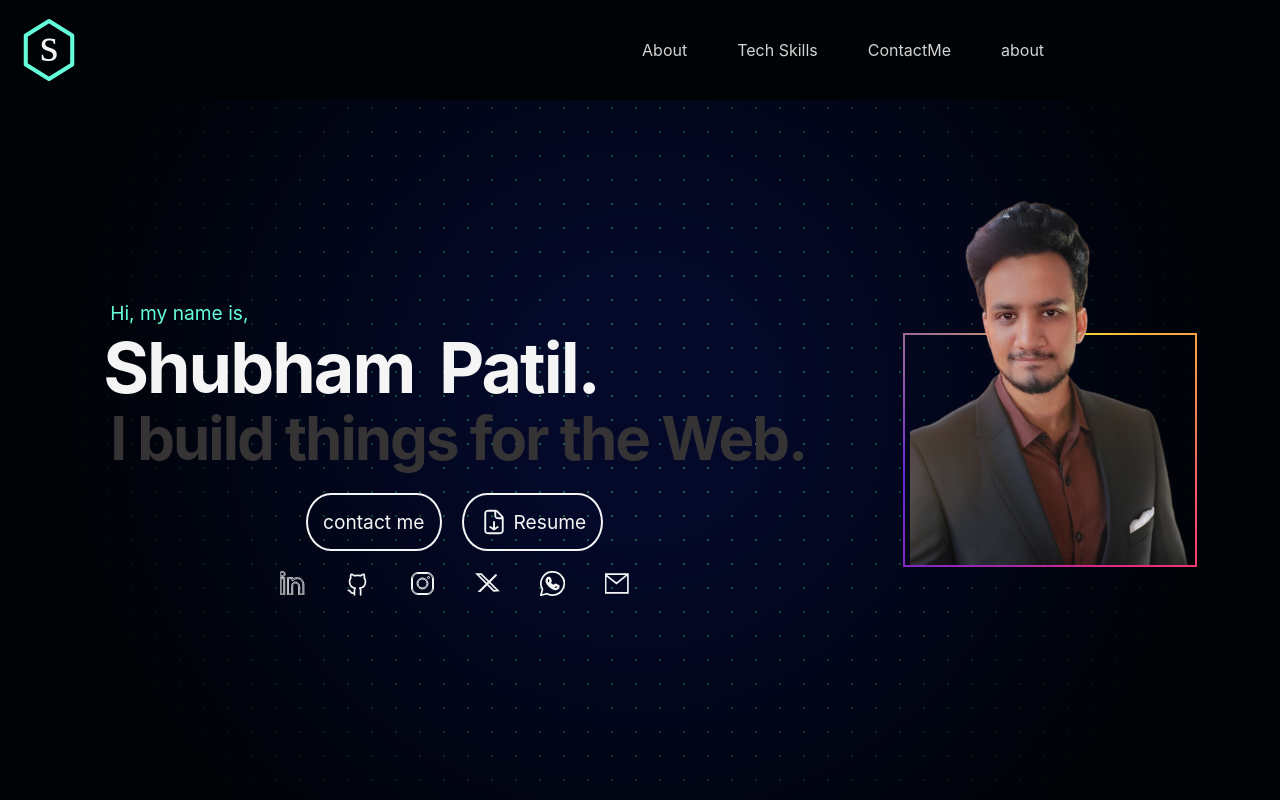
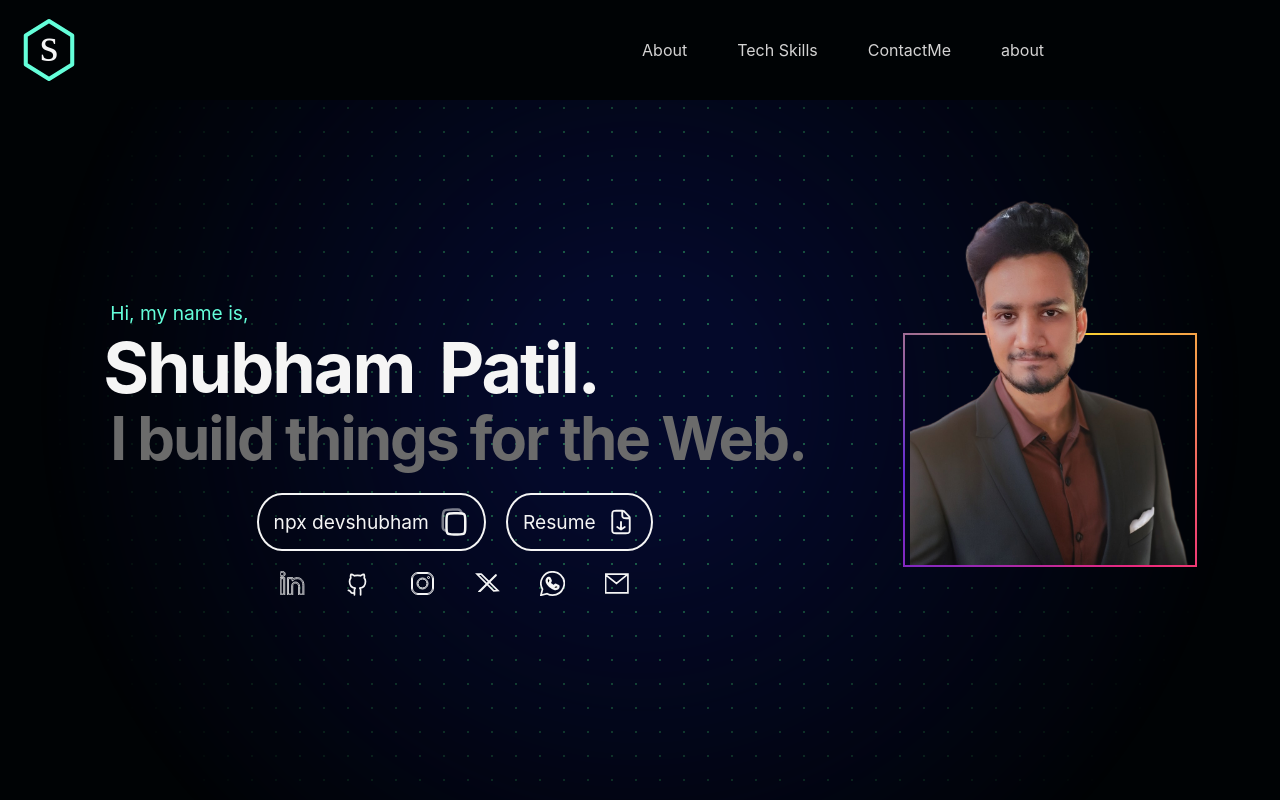
Before and after one commit to DevShubhamPatil/Devshubham, a React (Create React App) app: page / in a window 1280 px wide. Shown: the top 800 px of the page. Built offline with nearby package versions, Linux system fonts and the light colour scheme.

Commit message:
changed Contactme btn to copy my cli button

```diff
--- a/src/App.css
+++ b/src/App.css
@@ -4,7 +4,7 @@
     /* --background-color : black; */
     --background-color : rgb(21,19,18);
     --text_color: whitesmoke;
-    --subheading-color: rgb(53,51,52);
+    --subheading-color:rgb(107, 107, 107);
     --normal_txt-color: lightgray;
     --shadow-color:whitesmoke;
     /* --highlight-color:rgb(243, 201, 87); */
@@ -14,7 +14,7 @@
     /* --highlight-color: linear-gradient(115deg, #f9ce34, #ee2a7b, #6228d7); */
     /* --highlight-color:rgb(244, 108, 57); */
     /* --highlight-color:rgb(168, 124, 124); */
-
+    --visibility:hidden;
     /* --shadow-color:rgb(128, 99, 99); */
 }
 
@@ -24,7 +24,7 @@
     position: fixed;
     top: 0;
     left: 0;
-    background: hsl(232, 82%, 9%) ;
+    background: hsl(232, 82%, 9%);
     background-image:radial-gradient(#227855 .5px, transparent 1.5px);
     background-size: 1.5rem 1.5rem;
     mask-image: radial-gradient(600px, rgb(0, 0, 0) 20%, rgba(0, 0, 0, 0) 100%);
--- a/src/components/Home/index.css
+++ b/src/components/Home/index.css
@@ -112,7 +112,7 @@
     width: 30px;
     height: 30px;
     display: flex;
-    margin: 5px 5px 0 0;
+    margin: 5px 0 0  10px;
     padding: 5px 0;
 
 
@@ -143,12 +143,50 @@
     fill: none;
 }
 
-.SVGs:hover:not(#resume) {
+.SVGs:hover:not(#resume,#copy) {
     transform: scale(1.2);
     stroke: var(--highlight-color);
 }
+#copybtn{
+    position: relative;
+}
+#copybtn::before{
+    font-family: 'Calibre', 'Inter', 'San Francisco', 'SF Pro Text', -apple-system, system-ui, sans-serif;
+    content: 'Now paste in your Terminal and hit Enter';
+    color: black;
+    position: absolute;
+    left: 50%;
+    transform: translateX(-50%);
+    top: -120%;
+    width: 150%;
+    height: fit-content;
+    text-align: center;
+    padding: 7px;
+    border-radius: 5%/50%;
+    box-shadow: 0 0 50px 15px;
+    background-color: #f9ce34;
+    visibility:var(--visibility);
+}
+#copybtn::after{
+    content: '';
+    position: absolute;
+    top: -54%;
+    left: 50%;
+    transform: translateX(-50%);
+    height: 20px ;
+    width: 40px;
+    border-radius: 8px;
+    background-image: linear-gradient( 135deg, #f9ce34 68%, transparent 68% , transparent);
+    mask-image: linear-gradient( -135deg, #f9ce34 68%, transparent 68% , transparent);
+    visibility:hidden;
+    visibility:var(--visibility) ;
+
+}
 
 @media (max-width:1176px) {
+    #copybtn{
+    display: flex;
+    }
     .name {
         font-size: 40px;
         line-height: 35px;
@@ -162,6 +200,7 @@
 }
 
 @media (max-width:825px) {
+
     .container {
         flex-direction: column-reverse;
         justify-content: center;
@@ -192,7 +231,7 @@
     }
 
     .btntxt {
-        font-size: 4.5vw;
+        font-size: 30px;
     }
 
     .MyLinks {
--- a/src/components/Home/index.jsx
+++ b/src/components/Home/index.jsx
@@ -1,11 +1,20 @@
-
-import { Link } from 'react-scroll'
 import './index.css'
 import Me from '../imgs/myimg.png'
 
-import { LinkdInSVG, GitHubSVG, InstaSVG, xsvg, WhatsAppSVG, eMailSVG, fileDownload } from '../svg'
+import { LinkdInSVG, GitHubSVG, InstaSVG, xsvg, WhatsAppSVG, eMailSVG, fileDownload, copy } from '../svg'
+import client from 'react-dom/client'
+import { useState } from 'react'
 const Home = (props) => {
 
+const handlecopy =(event)=>{
+    console.log('handlecopy')
+    navigator.clipboard.writeText('npx devshubham')
+    const copybtn = document.getElementById('copybtn')
+    copybtn.style.setProperty('--visibility','visible')
+    setTimeout(()=>{
+    copybtn.style.setProperty('--visibility','hidden')
+    },1500)
+}
     return (
         <>
             <div className="container">
@@ -14,12 +23,18 @@ const Home = (props) => {
                     <div className="name">Shubham Patil.</div>
                     <div className="whatIdo">I build things for the Web.</div>
                     <div className="actioncall">
-                        <button> <Link to="contactme" smooth={true} duration={500}> <div className="btntxt">contact me</div></Link></button>
+                        <button id='copybtn' onClick={handlecopy}>
+                        <div className="btntxt">npx devshubham</div>
+                            <div className="SVGs" id='copy'>
+                                {copy}
+                            </div>
+                        </button>
+                        {/* <button><Link to="contactme" smooth={true} duration={500}> <div className="btntxt">contact me</div></Link></button> */}
                         <button onClick={props.downloadResume}>
+                        <div className="btntxt">Resume</div>
                             <div className="SVGs" id="resume">
                                 {fileDownload}
                             </div>
-                            <div className="btntxt">Resume</div>
                         </button>
                     </div>
                     <div className="MyLinks">
--- a/src/components/navbar/index.css
+++ b/src/components/navbar/index.css
@@ -44,7 +44,7 @@
 }
 
 .Slogo {
-    font: sans-serif;
+    font: "Times New Roman";
     position: absolute;
     display: flex;
     box-sizing: border-box;
--- a/src/components/svg.jsx
+++ b/src/components/svg.jsx
@@ -48,6 +48,11 @@ export const hamb =
         <line id="Line 2" x1="29.9909" y1="46.5214" x2="99.9981" y2="46.5214" stroke-width="7" />
         <line id="Line 3" x1="29.9945" y1="66.5" x2="100.002" y2="66.5" stroke-width="7" />
     </svg>
+export const copy =
+    <svg  viewBox="0 0 24 24" fill="none" strokeWidth='2'>
+        <path d="M6 11C6 8.17157 6 6.75736 6.87868 5.87868C7.75736 5 9.17157 5 12 5H15C17.8284 5 19.2426 5 20.1213 5.87868C21 6.75736 21 8.17157 21 11V16C21 18.8284 21 20.2426 20.1213 21.1213C19.2426 22 17.8284 22 15 22H12C9.17157 22 7.75736 22 6.87868 21.1213C6 20.2426 6 18.8284 6 16V11Z" ></path>
+        <path opacity="0.5" d="M6 19C4.34315 19 3 17.6569 3 16V10C3 6.22876 3 4.34315 4.17157 3.17157C5.34315 2 7.22876 2 11 2H15C16.6569 2 18 3.34315 18 5" ></path>
+    </svg>
 // ----------------------------------------------------------------------------------------------------------------------------------------------------------------------------------
 // ----------------------------------------------------------------------------------------------------------------------------------------------------------------------------------
 
```
